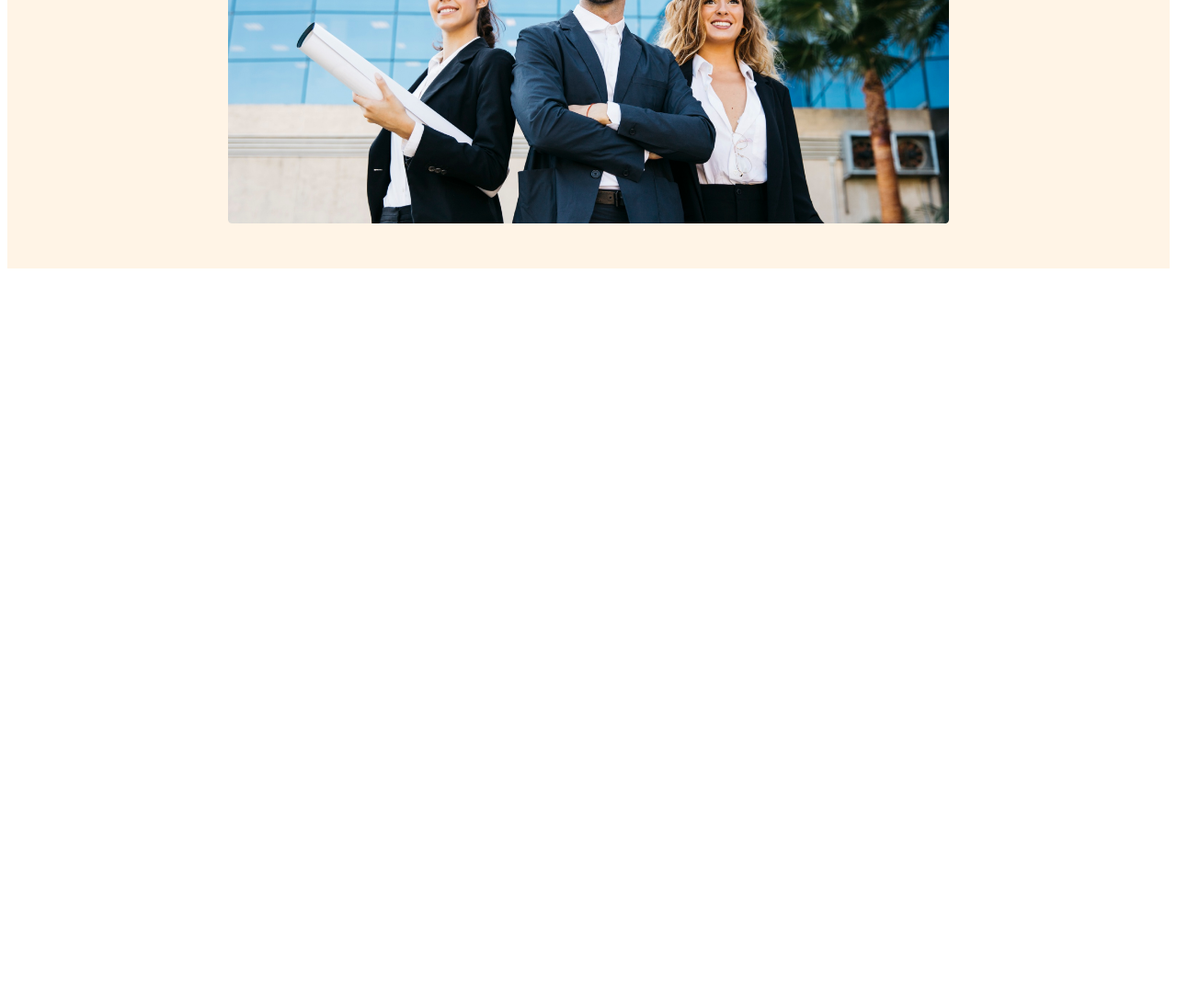
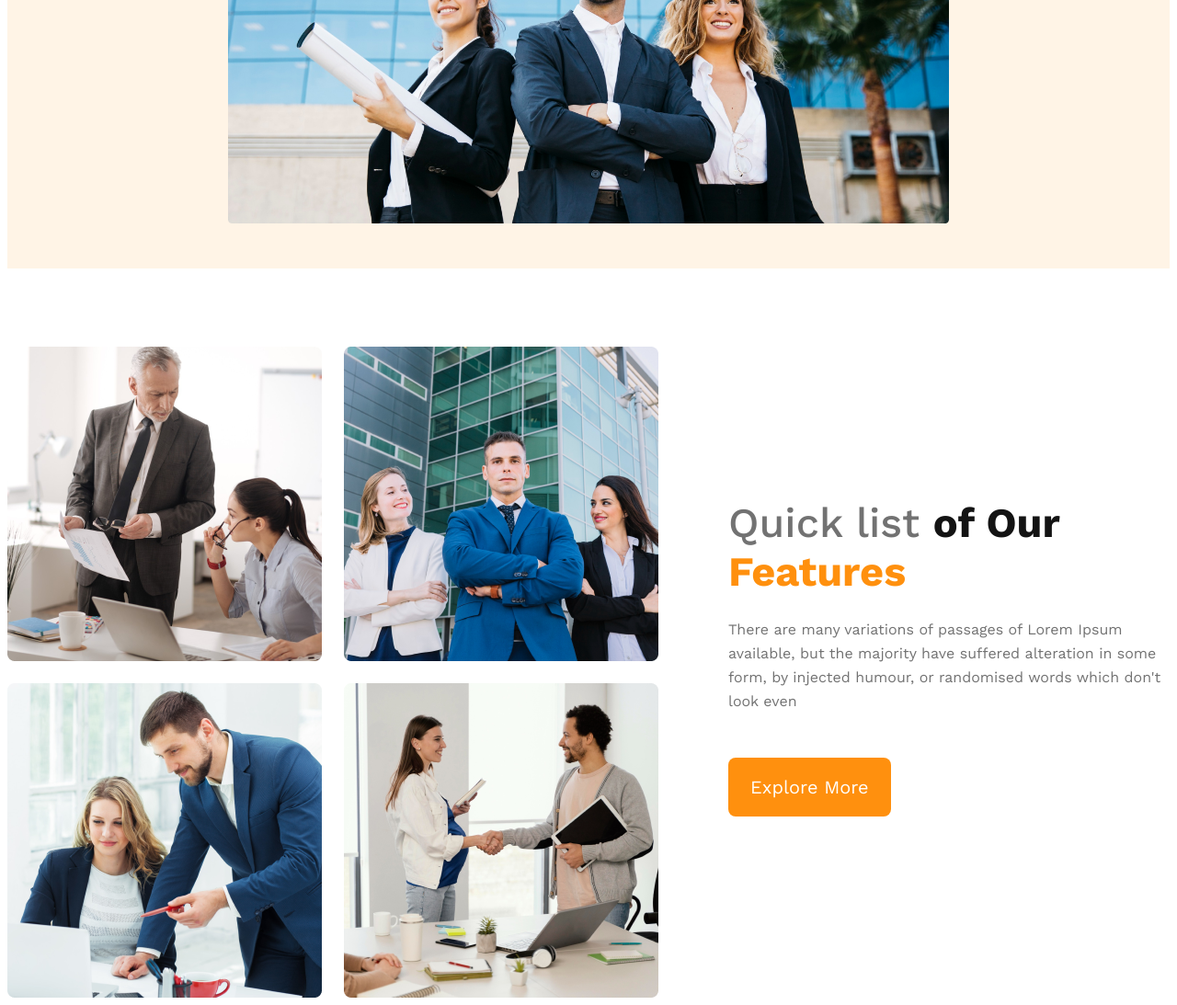
Before and after one commit to tonmoy00saha/G3-Architects-Website, a plain HTML site: page index.html in a window 1280 px wide. Shown: the part 791-1884 px from the top of the page at 92% size. Before the commit the page ends 1091 px from the top, so only its background shows below. Drawn offline with nearby package versions, Linux system fonts and the light colour scheme.

Commit message:
added feature section

```diff
--- a/index.html
+++ b/index.html
@@ -33,7 +33,20 @@
         </div>
     </header>
     <main>
-
+        <!-- features section -->
+        <section class="teams-container">
+            <div class="teams-img-container">
+                <img src="images/team1.png" alt="">
+                <img src="images/team2.png" alt="">
+                <img src="images/team3.png" alt="">
+                <img src="images/team4.png" alt="">
+            </div>
+            <div class="teams-content">
+                <h3 class="features-title"> <span class="quick">Quick list </span> <span class="of">of Our </span> <span class="features">Features</span></h3>
+                <p class="features-des">There are many variations of passages of Lorem Ipsum available, but the majority have suffered alteration in some form, by injected humour, or randomised words which don't look even</p>
+                <button class="btn-primary">Explore More</button>
+            </div>
+        </section>
     </main>
     <footer>
 
--- a/styles/architect.css
+++ b/styles/architect.css
@@ -62,29 +62,87 @@ nav li>a {
     color: #FFF;
     font-size: 1.25rem;
     cursor: pointer;
-    margin-top: 32px;
+    margin-top: 2rem;
     margin-bottom: 50px;
 }
-.banner img{
+
+.banner img {
     width: 100%;
 }
+
 /* for responsive */
 /* mobile devices */
 @media screen and (max-width: 576px) {
-    header{
+    header {
         padding: 20px;
     }
-    nav{
+
+    nav {
         flex-direction: column;
     }
 }
 
 /* tablet or medium devices */
-@media screen and (min-width: 576px) and (max-width: 960px){
-    nav{
+@media screen and (min-width: 576px) and (max-width: 960px) {
+    nav {
         flex-direction: column;
     }
-    header{
+
+    header {
         padding: 50px;
     }
 }
+
+/* main styles */
+main {
+    max-width: 1440px;
+    margin: 0 auto;
+}
+
+.teams-container {
+    display: flex;
+    align-items: center;
+}
+
+.teams-img-container {
+    display: grid;
+    grid-template-columns: repeat(2, 1fr);
+    gap: 1.5rem;
+}
+
+.teams-container {
+    margin-top: 85px;
+}
+
+.teams-content {
+    margin-left: 76px;
+}
+
+.quick {
+    color: #727272;
+    font-size: 2.8125rem;
+    font-weight: 500;
+}
+
+.of {
+    color: #131313;
+    font-size: 2.8125rem;
+    font-weight: 700;
+}
+
+.features {
+    color: #FF900E;
+    font-size: 2.8125rem;
+    font-weight: 700;
+}
+
+.features-title {
+    max-width: 468px;
+}
+
+.features-des {
+    max-width: 537px;
+    color: #727272;
+    line-height: 26px;
+    margin-top: 1.5rem;
+}
```
